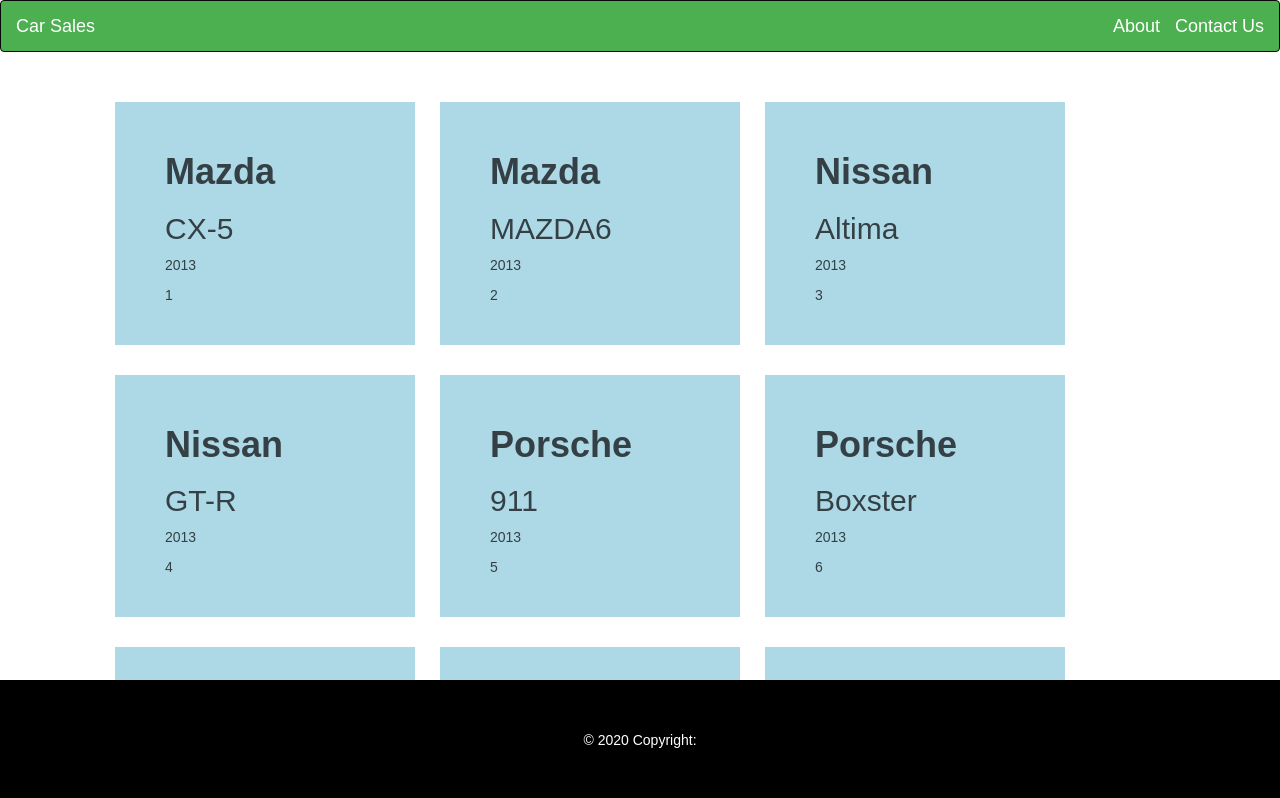
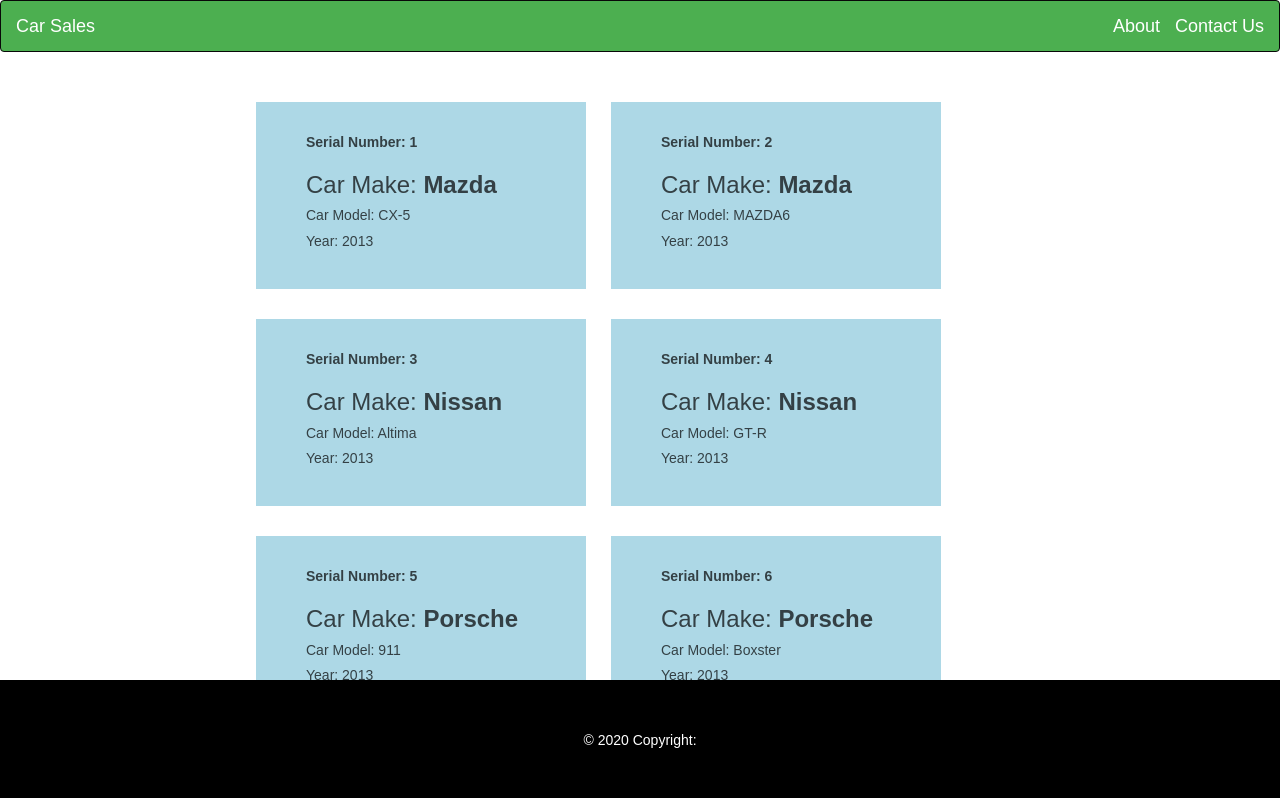
Before and after one commit to vy3191/e-commerce, a React (Create React App) app: page /cars in a window 1280 px wide. Shown: the top 798 px of the page. Built offline with nearby package versions, Linux system fonts and the light colour scheme.

Commit message:
Modified Cards component styles

```diff
--- a/src/components/Car.js
+++ b/src/components/Car.js
@@ -8,10 +8,10 @@
       <div className="card">
         {/* <img src="img_avatar.png" alt="Avatar" style="width:100%" /> */}
         <div className=" ">
-          <h1><b>{car.make}</b></h1>
-          <h2>{car.model}</h2>
-          <p>{car.year}</p>
-          <p>{car.id}</p>
+          <p>Serial Number: {car.id}</p>
+          <h3>Car Make: <b>{car.make}</b></h3>
+          <h5>Car Model: {car.model}</h5>
+          <h5>Year: {car.year}</h5>
         </div>
       </div>
     );
--- a/src/styles/App.css
+++ b/src/styles/App.css
@@ -44,7 +44,7 @@
 .cards-container {
   display: flex;
   flex-wrap: wrap;
-  width: 1050px;
+  width: 60%;
   margin: 50px auto;
 }
 
@@ -54,7 +54,12 @@
   color: rgba(0,0,0,0.7);
   margin-bottom: 30px;
   margin-right: 25px;
-  width: 300px;
+  font-weight: bold;
+  width: 330px;
+}
+
+div.cards-container a:hover {
+  text-decoration: none;
 }
 
 div.cards-container + .card {
```
